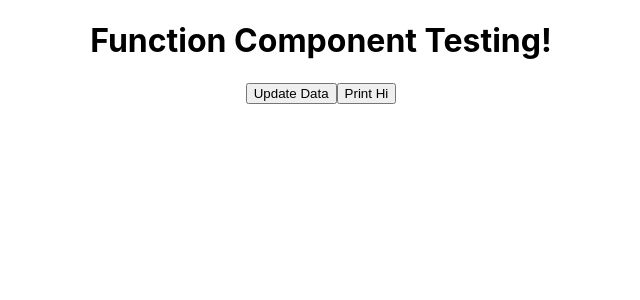
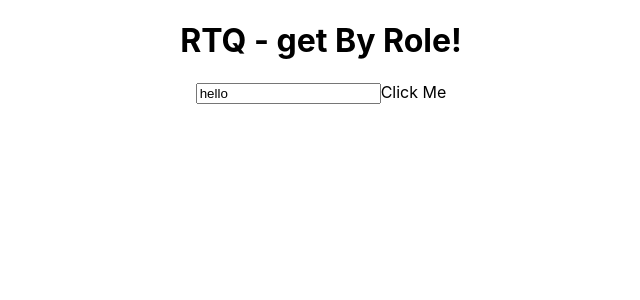
Before and after one commit to Govind2210/Jest-testing, a React (Create React App) app: page / in a window 1280 px wide. Shown: the top 300 px of the page, without its empty margins (319-959 px from the left). Built offline with nearby package versions, Linux system fonts and the light colour scheme.

Commit message:
feat(RTQ): first code for RTQ

```diff
--- a/src/App.js
+++ b/src/App.js
@@ -1,30 +1,12 @@
-import { useState } from "react";
 import "./App.css";
-import handleTestCase from "./helper";
 
 function App() {
-  const [click, setClick] = useState("");
-  const handlOnClick = () => {
-    setClick("Hello");
-  };
-
-  // so what if we want to test this function but we unable to test this in side this function component but we can test this in class component
-  // it tuff to extract the function
-  // solution : - make a class component or take this function outside of this function
-  // const handleTestCase = () => {
-  //   console.log("heelo");
-  //   return 1;
-  // };
-
   return (
     <>
       <div className="App">
-        <h1>Function Component Testing!</h1>
-        <button data-testId="btn-1" onClick={handlOnClick}>
-          Update Data
-        </button>
-        <button onClick={handleTestCase}>Print Hi</button>
-        <h2>{click}</h2>
+        <h1>RTQ - get By Role!</h1>
+        <input type="text"  defaultValue={"hello"} />
+        <nutton>Click Me</nutton>
       </div>
     </>
   );
--- a/src/helper.js
+++ /dev/null
@@ -1,4 +0,0 @@
-export default function handleTestCase() {
-  console.log("heelo");
-  return 1;
-}
```
Also changed, not shown: 1 other file (tests, documents, lock files or other folders).
